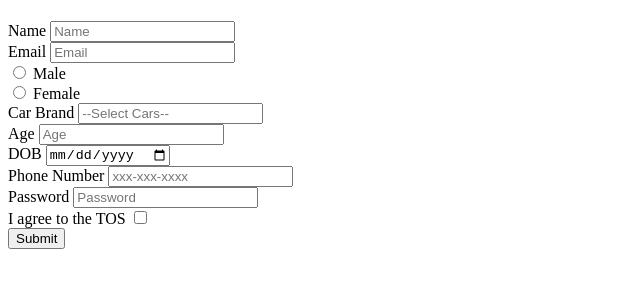
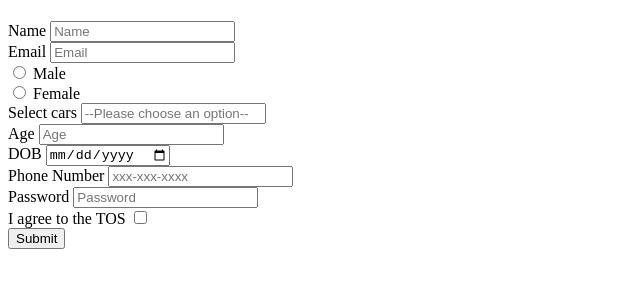
Before and after one commit to acciojob/signup-form-car-AshishGaikwad717, a website: page main.html in a window 1280 px wide. Shown: the part 59-346 px from the top of the page, without its empty margins (0-640 px from the left). Drawn offline with Linux system fonts and the light colour scheme.

Commit message:
created a submission

```diff
--- a/main.html
+++ b/main.html
@@ -20,8 +20,8 @@
 		<label for="gender_m">Male</label><br>
 		<input type="radio" id="gender_f" name="gender" required>
 		<label for="gender_f">Female</label><br>
-		<label for="cars">Car Brand</label>
-		<input type="select" id="cars" placeholder="--Select Cars--" required><br>
+		<label for="cars">Select cars</label>
+		<input type="select" id="cars" placeholder="--Please choose an option--" required><br>
 		<label for="age">Age</label>
 		<input type="number" id="age" placeholder="Age" required><br>
 		<label for="dob">DOB</label>
```
